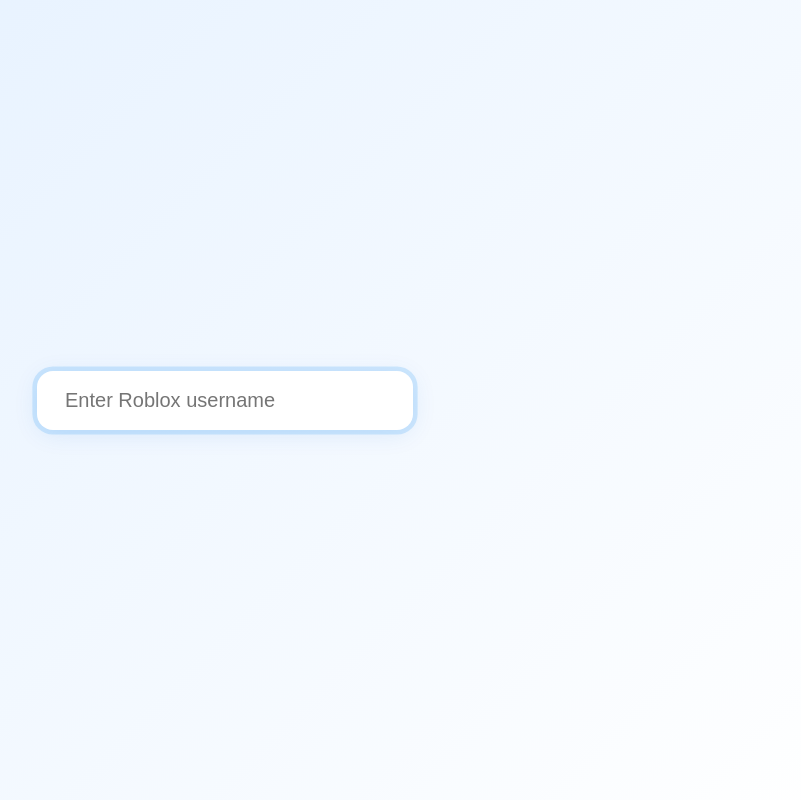
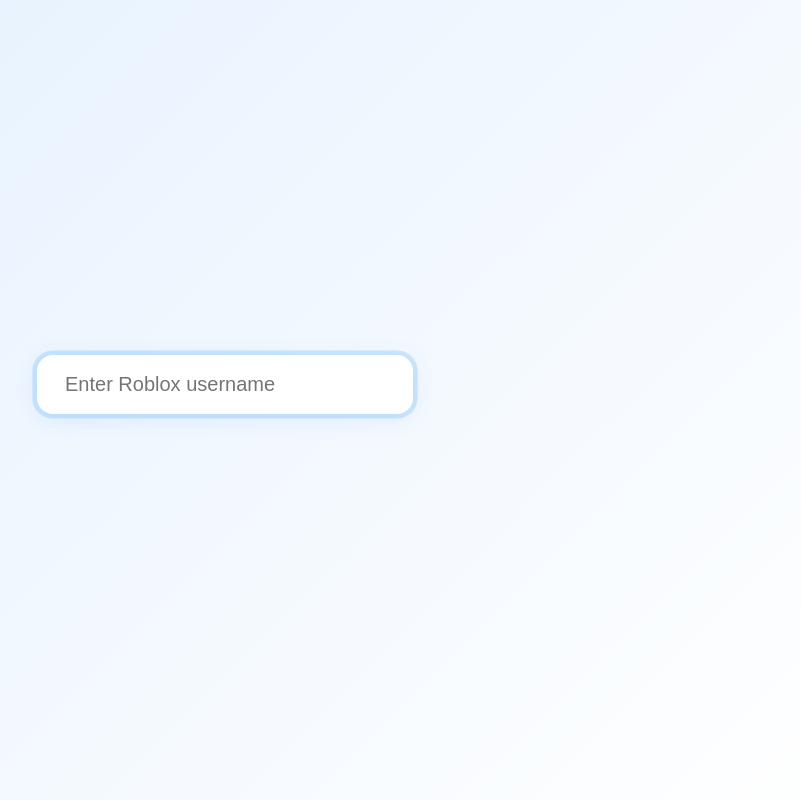
Before and after one commit to DevIsAlive/roblox, a website: page index.html in a window 1280 px wide. Shown: the whole page, without its empty margins (415-1216 px from the left). Drawn offline with Linux system fonts and the light colour scheme.

Commit message:
designrework

```diff
--- a/index.html
+++ b/index.html
@@ -7,11 +7,14 @@
   <link rel="stylesheet" href="style.css">
 </head>
 <body>
-  <form id="username-form">
-    <input type="text" id="username-input" placeholder="Enter Roblox username" autocomplete="off">
-  </form>
-  <div id="suggestions" class="suggestions"></div>
-  <div id="avatar-display" class="avatar-display"></div>
+  <div class="gradient-bg"></div>
+  <div class="center-container">
+    <form id="username-form">
+      <input type="text" id="username-input" placeholder="Enter Roblox username" autocomplete="off">
+    </form>
+    <div id="suggestions" class="suggestions"></div>
+    <div id="avatar-display" class="avatar-display"></div>
+  </div>
   <script src="script.js"></script>
 </body>
 </html>
--- a/style.css
+++ b/style.css
@@ -158,3 +158,24 @@
   from { opacity: 0; }
   to { opacity: 1; }
 }
+
+.center-container {
+  position: fixed;
+  top: 0;
+  left: 0;
+  width: 100vw;
+  height: 100vh;
+  z-index: 2;
+  display: flex;
+  flex-direction: column;
+  align-items: center;
+  justify-content: center;
+  padding: 0;
+  background: none;
+}
+
+@media (max-width: 600px) {
+  .center-container {
+    padding: 0;
+  }
+}
```
Also changed, not shown: Png-650529087-removebg-preview.png (added).
